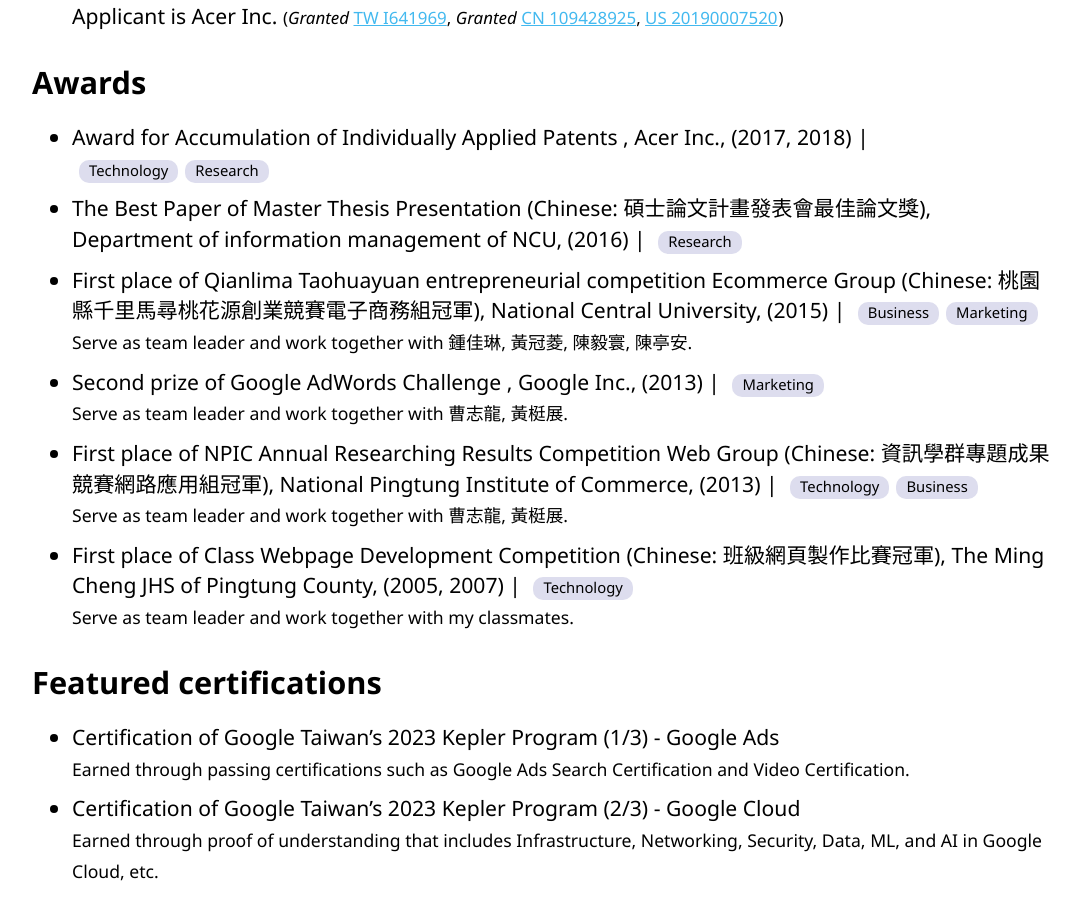
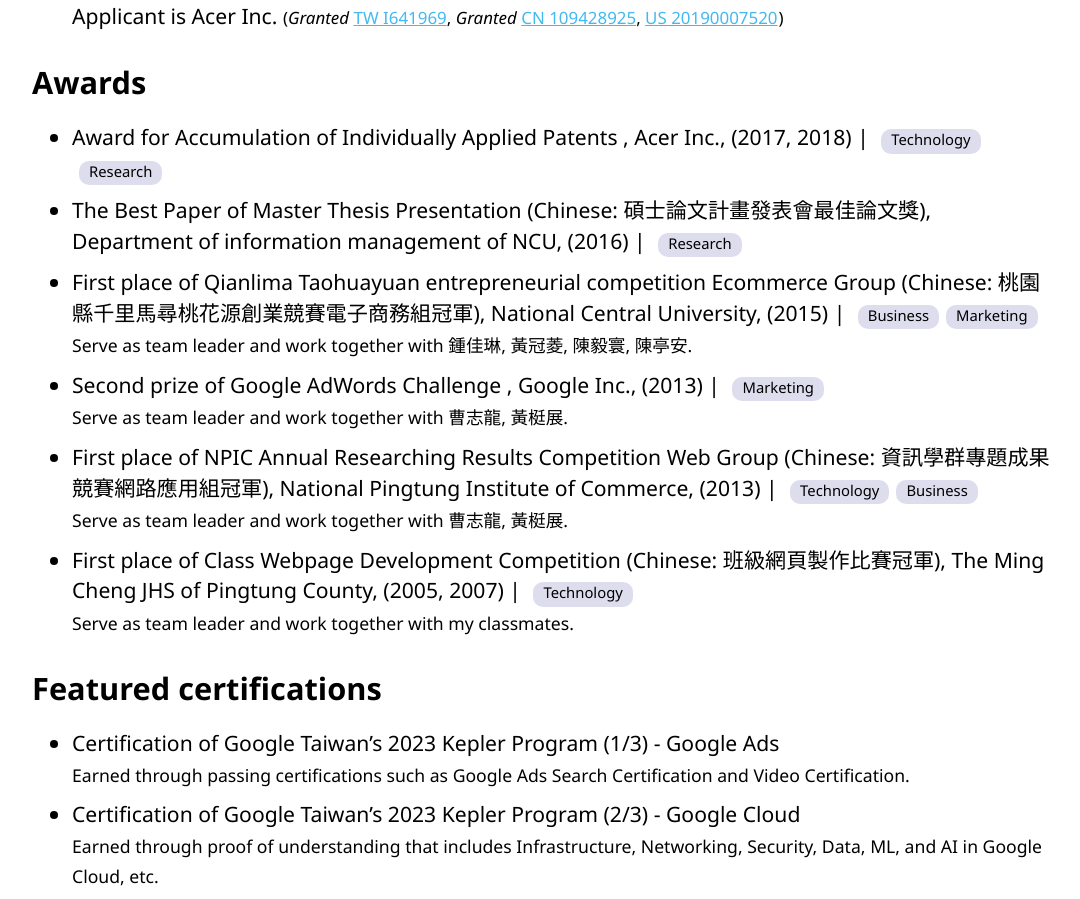
Before and after one commit to baconbao/baconbao.github.io, a Next.js app: page /en-us in a window 1280 px wide. Shown: the part 2462-3361 px from the top of the page, without its empty margins (96-1176 px from the left). Built offline with nearby package versions, Linux system fonts and the light colour scheme.

Commit message:
fix: awards label

```diff
--- a/styles/globals.css
+++ b/styles/globals.css
@@ -91,7 +91,7 @@
     padding: 0 10px 3px;
     margin-left: 7px;
     font-size: 0.7em;
-    white-space: nowrap;
+    display: inline-block;
 }
 #footerCard {
     background: #ffffff;
```
